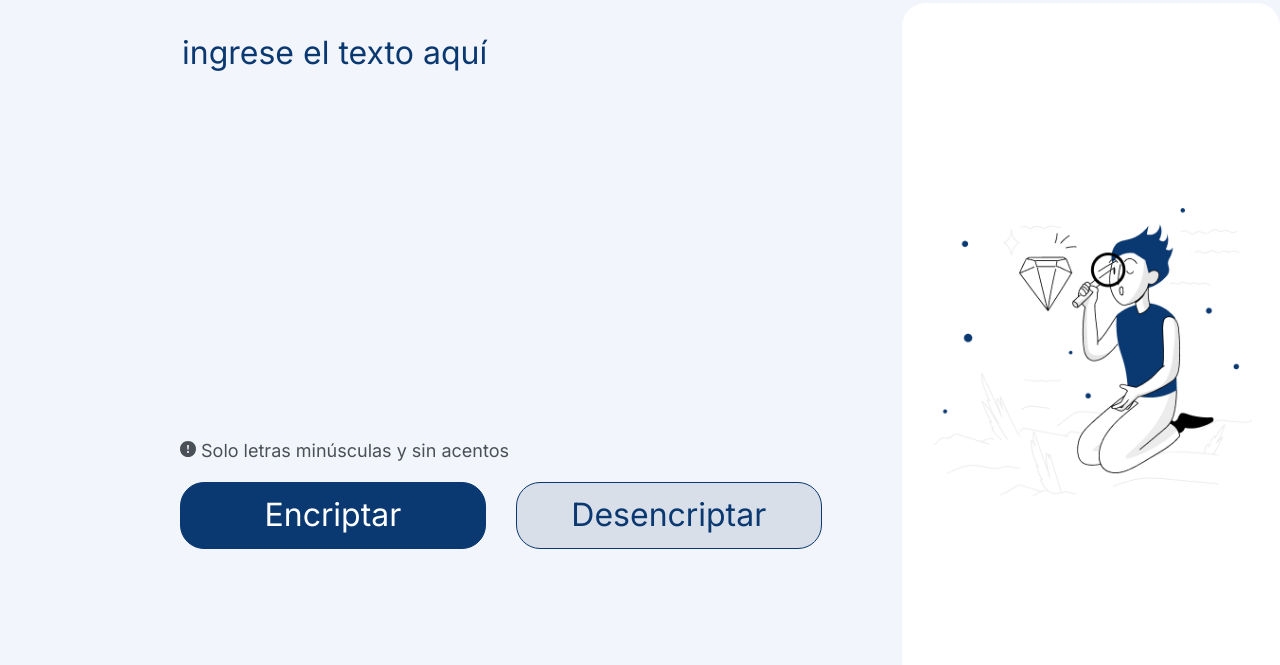
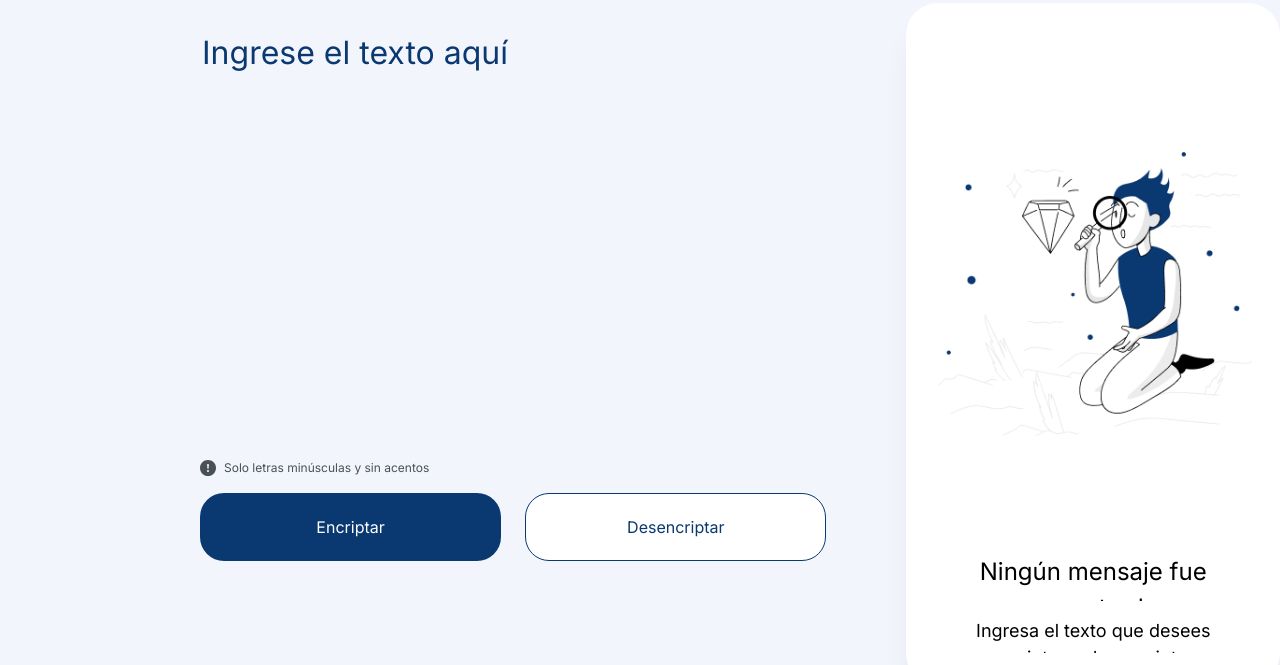
Before and after one commit to Arazie1/Challenge-Encriptador-de-Texto, a plain HTML site: page index.html in a window 1280 px wide. Shown: the part 91-756 px from the top of the page. Drawn offline with Linux system fonts and the light colour scheme.

Commit message:
Change of measures and others

```diff
--- a/style.css
+++ b/style.css
@@ -1,134 +1,178 @@
+:root {
+  /* Dark Blue */
+  --dark-blue-100: #609ed4;
+  --dark-blue-200: #356ea9;
+  --dark-blue-300: #0a3871;
+  --dark-blue-400: #072b61;
+  --dark-blue-500: #052051;
+
+  /* Light Blue */
+  --light-blue-100: #f3f5fc;
+  --light-blue-200: #eff1fa;
+  --light-blue-300: #e9ecf8;
+  --light-blue-400: #aab2d5;
+  --light-blue-500: #757fb2;
+
+  /* Gray */
+  --gray-100: #ced4da;
+  --gray-200: #adb5bd;
+  --gray-300: #868e96;
+  --gray-400: #495057;
+  --gray-500: #343a40;
+
+  /* White */
+  --white: #ffffff;
+}
+
 * {
   font-family: "Inter";
   font-weight: 400;
-  font-size: 32px;
+  font-size: 16px;
   line-height: 150%;
-  overflow-y: hidden;
+  overflow: hidden;
+  border: none;
 }
 
 body {
-  background-color: #f3f5fc;
+  background: var(--light-blue-100);
 }
 
-.logo {
-  padding-top: 10px;
-  margin-left: 10px;
-  width: 10%;
+.cabecera-logo {
+  margin-top: 2.5rem;
+  margin-left: 2.5rem;
 }
 
-main {
+.main {
   display: flex;
-  margin-bottom: 10px;
-  margin-left: 180px;
-  gap: 80px;
+  gap: 5rem;
+  height: calc(100vh - 7.375rem);
+}
+
+.section-left {
+  margin-left: 12.5rem;
+  margin-bottom: 2rem;
 }
 
 .text-area {
-  height: 400px;
+  height: 25rem;
+  margin-top: 1.875rem;
   border: none;
-  color: #0a3871;
-  margin-top: 30px;
-  padding: 2px;
-  text-transform: lowercase;
+  font-size: 2rem;
+  color: var(--dark-blue-300);
+  resize: none;
   background-color: transparent;
-  resize: none;
 }
-::placeholder {
-  color: #0a3871;
+
+.text-area::placeholder {
+  color: var(--dark-blue-300);
 }
+
 .text-area:focus {
   outline: none;
+  cursor: pointer;
+}
+
+.container-btn {
+  display: flex;
+  gap: 1.5rem;
+}
+
+.btn {
+  border-radius: 1.5rem;
+  width: 20.5rem;
+  padding: 1.5rem;
+  cursor: pointer;
+}
+
+.btn-encriptar {
+  background-color: var(--dark-blue-300);
+  border: none;
+  color: var(--white);
+  text-align: center;
+}
+
+.btn-encriptar:hover {
+  background-color: var(--dark-blue-400);
+  animation-timing-function: ease-out;
+  animation-duration: 300ms;
+}
+
+.btn-desencriptar {
+  background-color: var(--white);
+  border-radius: 1.5rem;
+  border: 1px solid var(--dark-blue-300);
+  color: var(--dark-blue-300);
+  text-align: center;
+}
+
+.btn-desencriptar:hover {
+  background-color: var(--light-blue-200);
+  animation-timing-function: ease-out;
+  animation-duration: 300ms;
+}
+
+.btn-copiar {
+  background-color: var(--white);
+  border-radius: 1.5rem;
+  border: 1px solid var(--dark-blue-300);
+  color: var(--dark-blue-300);
+  text-align: center;
+  width: 100%;
+  display: none;
+}
+
+.btn-copiar:hover {
+  background-color: var(--light-blue-200);
+  animation-timing-function: ease-out;
+  animation-duration: 300ms;
+}
+
+.informacion {
+  display: flex;
+  align-items: center;
+  gap: 0.5rem;
+  color: var(--gray-400);
+  font-size: 0.75rem;
+  margin: 1rem 0;
+}
+
+.section-right {
+  display: flex;
+  flex-direction: column;
+  width: 25rem;
+  border-radius: 2rem;
+  background: var(--white);
+  box-shadow: 0px 24px 32px -8px rgba(0, 0, 0, 0.08);
+  padding: 2rem;
+  box-sizing: border-box;
+}
+
+.ingrese-texto {
+  display: flex;
+  flex-direction: column;
+  text-align: center;
+  gap: 1rem;
 }
 
 .mensaje {
-  height: 630px;
+  width: 100%;
+  height: 46rem;
+  border: none;
   background: white;
   background-image: url("/img/Muneco.png");
   background-repeat: no-repeat;
   background-position: center;
   background-size: contain;
-  border: none;
-  color: #0a3871;
-  width: 100%;
+  color: var(--dark-blue-300);
+  outline: none;
   resize: none;
-}
-.mensaje:focus {
-  outline: none;
-}
-
-.container-btn {
-  display: flex;
-  margin-top: 18px;
-}
-
-.btn-desencriptar {
-  background: #d8dfe8;
-  border: 1px solid #0a3871;
-  border-radius: 24px;
-  color: #0a3871;
-  cursor: pointer;
-  height: 67px;
-  margin-left: 30px;
-  width: 328px;
-}
-
-.btn-encriptar {
-  background-color: #0a3871;
-  border: 1px solid #0a3871;
-  border-radius: 24px;
-  color: white;
-  cursor: pointer;
-  height: 67px;
-  width: 328px;
-}
-
-.btn-copiar {
-  border: 1px solid #0a3871;
-  border-radius: 24px;
-  color: #0a3871;
-  cursor: pointer;
-  height: 67px;
-  width: 336px;
-}
-
-.informacion {
-  color: #495057;
-  font-size: 18px;
-}
-
-.ingrese-texto {
-  display: flex;
-  flex-direction: column;
-  gap: 1rem;
-  padding-bottom: 32px;
-  text-align: center;
-}
-
-.section-right {
-  display: flex;
-  flex-direction: column;
-  width: 400px;
-  border-radius: 24px;
-  background-color: white;
-  overflow: hidden;
-  box-sizing: border-box;
-  padding: 32px;
-}
-
-.section-left {
-  display: flex;
-  flex-direction: column;
-}
-
-.cabecera-logo {
-  margin-top: 40px;
-  margin-left: 40px;
+  font-size: 2rem;
 }
 
 .aviso {
-  font-size: 24px;
+  font-size: 1.5rem;
 }
 
 .sugerencia {
-  font-size: 18px;
+  font-size: 1.125rem;
 }
```
